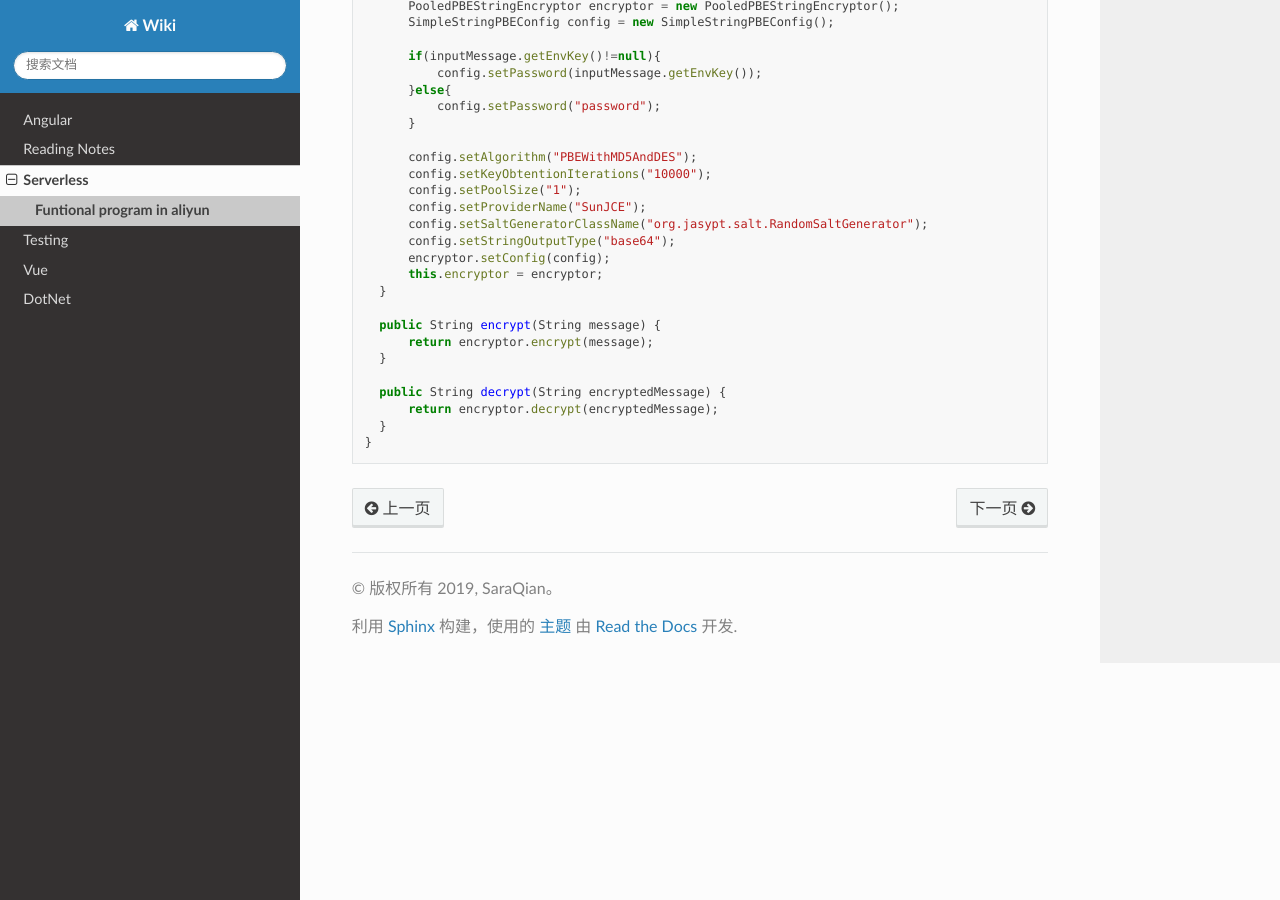
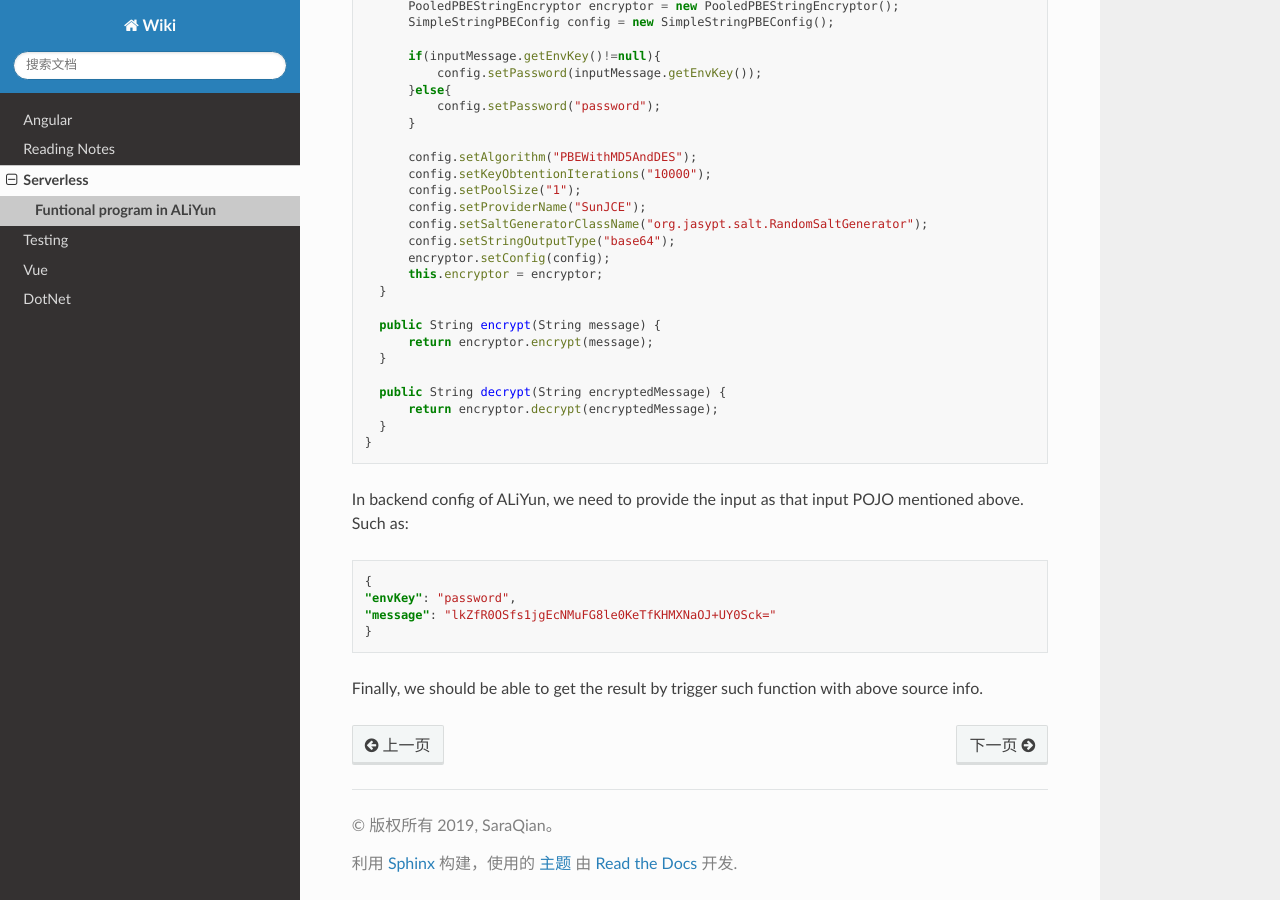
Before and after one commit to abigail830/Sphinx_wiki, a Sphinx documentation site: the page built from source/Serverless/aliyun.rst, in a window 1280 px wide and 900 px high, scrolled down 2560 px. Built offline with Sphinx 7.4.7 and the Read the Docs theme 2.0.0, drawn with Linux system fonts in a browser that asks for light colours; some of the changed text lies outside the part shown.

Commit message:
Update aliyun.rst

```diff
--- a/source/Serverless/aliyun.rst
+++ b/source/Serverless/aliyun.rst
@@ -1,4 +1,4 @@
-Funtional program in aliyun
+Funtional program in ALiYun
 ===========================================
 
 Before mainly for Java8 based setup.
@@ -166,4 +166,16 @@ Last, implement the handleRequest for real proper.
     }
   }
 
+
+In backend config of ALiYun, we need to provide the input as that input POJO mentioned above. Such as:
+
+.. code-block:: json
+
+  {
+  "envKey": "password",
+  "message": "lkZfR0OSfs1jgEcNMuFG8le0KeTfKHMXNaOJ+UY0Sck="
+  }
+
+Finally, we should be able to get the result by trigger such function with above source info.
+
 .. index:: Serverless, Java
```
